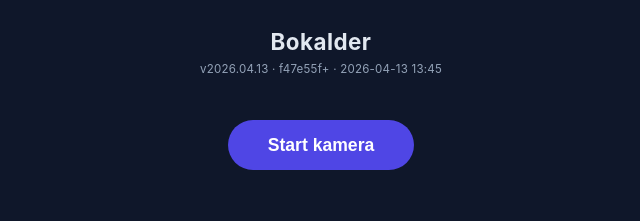
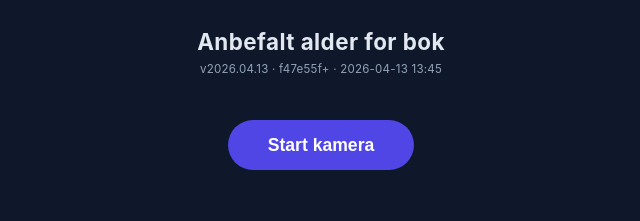
Before and after one commit to josteinaj/show-age-from-isbn-barcode, a website: page index.html in a window 1280 px wide. Shown: the whole page, without its empty margins (319-959 px from the left). Drawn offline with Linux system fonts and the light colour scheme.

Commit message:
Change page title to Anbefalt alder for bok

```diff
--- a/index.html
+++ b/index.html
@@ -3,12 +3,12 @@
 <head>
   <meta charset="UTF-8" />
   <meta name="viewport" content="width=device-width, initial-scale=1.0" />
-  <title>Bokalder</title>
+  <title>Anbefalt alder for bok</title>
   <link rel="stylesheet" href="style.css?v=20260413-zxing-fallback" />
 </head>
 <body>
   <main>
-    <h1>Bokalder</h1>
+    <h1>Anbefalt alder for bok</h1>
     <p id="build-info" class="build-info"></p>
     <div id="reader" hidden></div>
     <div id="status" class="status" hidden></div>
```
